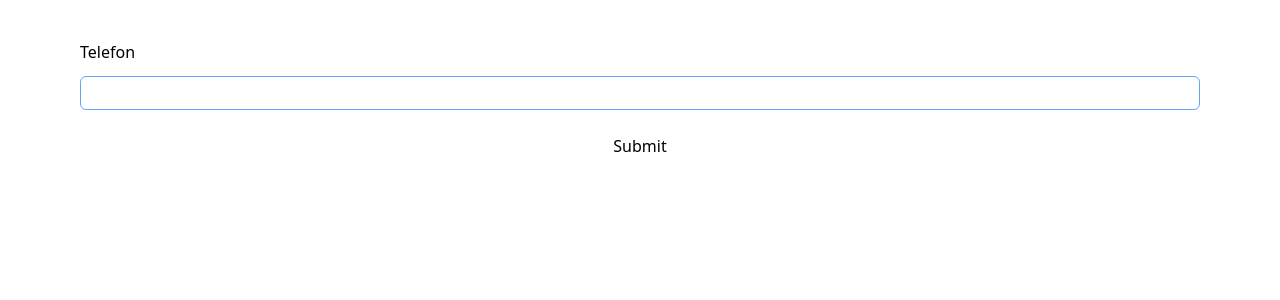
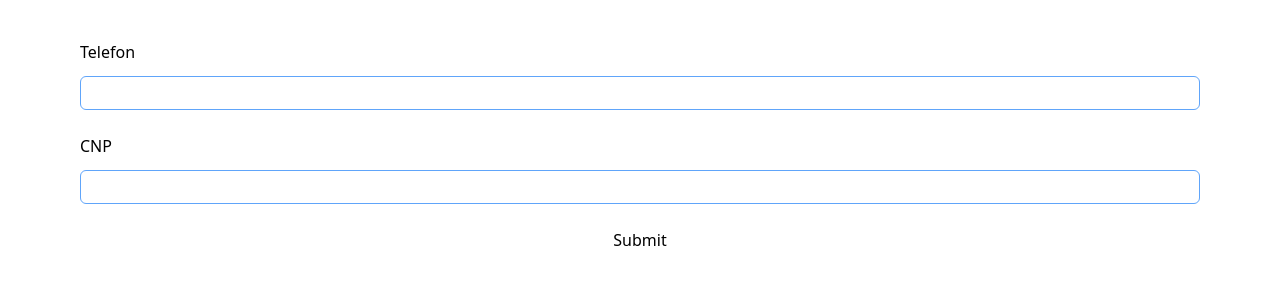
Before and after one commit to eddiesr93/zod-test, a React (Vite) app: page / in a window 1280 px wide. Shown: the top 300 px of the page. Built offline with nearby package versions, Linux system fonts and the light colour scheme.

Commit message:
more validation

```diff
--- a/src/Formular.tsx
+++ b/src/Formular.tsx
@@ -5,6 +5,7 @@ import { zodResolver } from '@hookform/resolvers/zod';
 export default function Formular() {
   const validationSchema = z.object({
     phone: z.string().phone(),
+    cnp: z.string().cnp(),
   });
 
   const {
@@ -30,6 +31,12 @@ export default function Formular() {
         {...register('phone')}
       />
       <p className={'text-red-500'}>{errors?.phone?.message}</p>
+      <label>CNP</label>
+      <input
+        className={'border border-blue-400 rounded-md py-1'}
+        {...register('cnp')}
+      />
+      <p className={'text-red-500'}>{errors?.cnp?.message}</p>
       <button type="submit">Submit</button>
     </form>
   );
--- a/src/validation/index.ts
+++ b/src/validation/index.ts
@@ -1,5 +1,6 @@
 import * as z from 'zod';
 import { initPhoneValidation } from './phone/phone.ts';
+import { initCnpValidator } from './cnp/cnp.ts';
 
 declare module 'zod' {
   interface ZodString {
@@ -10,6 +11,7 @@ declare module 'zod' {
 
 export function initValidation() {
   initPhoneValidation();
+  initCnpValidator();
 }
 
 export { z };
```
